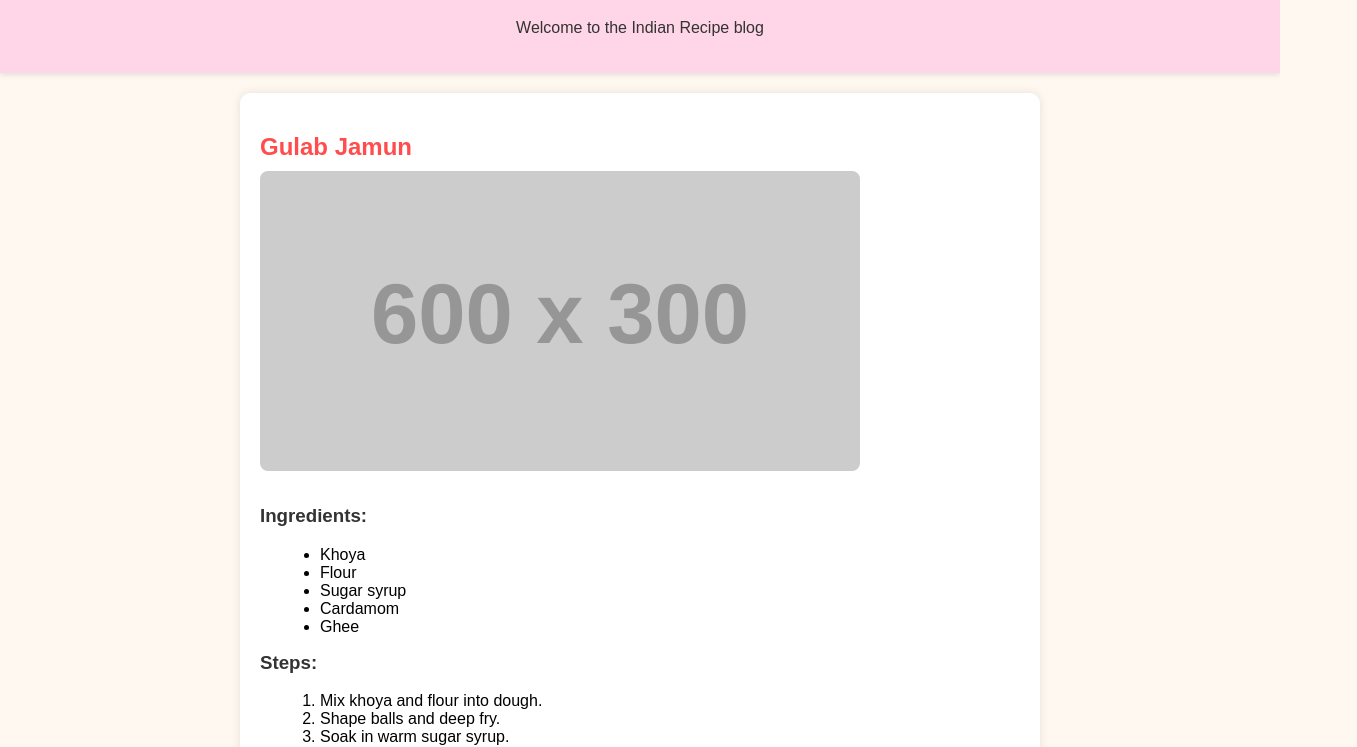
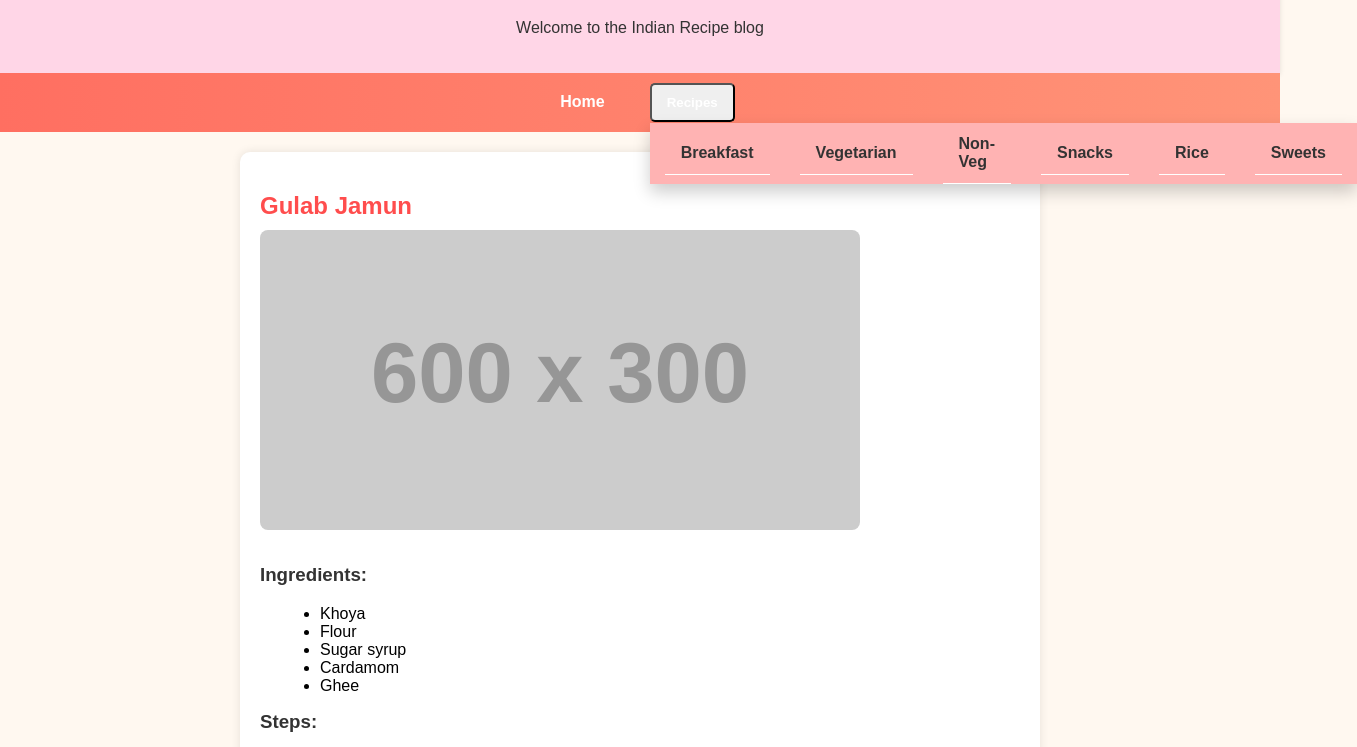
Before and after one commit to dharasurti09/Families-Kitchen, a plain HTML site: page sweets.html in a window 1280 px wide. Shown: the part 81-828 px from the top of the page, 1357 px wide, since content can reach past the window. Drawn offline with Linux system fonts and the light colour scheme; placeholder pictures from the web are drawn by us.

Commit message:
Update sweets.html

```diff
--- a/sweets.html
+++ b/sweets.html
@@ -10,6 +10,22 @@
         <h1>Families Kitchen</h1>
         <p>Welcome to the Indian Recipe blog</p>
     </div>
+    <nav class="navbar">
+        <ul>
+            <li><a href="index.html">Home</a></li>
+            <li class="dropdown-container">
+                <button onclick="toggleDropdown()" class="dropbtn">Recipes</button>
+                <ul id="recipeDropdown" class="dropdown">
+                    <li><a href="breakfast.html">Breakfast</a></li>
+                    <li><a href="vegetarian.html">Vegetarian</a></li>
+                    <li><a href="nonveg.html">Non-Veg</a></li>
+                    <li><a href="snacks.html">Snacks</a></li>
+                    <li><a href="rice.html">Rice</a></li>
+                    <li><a href="sweets.html">Sweets</a></li>
+                </ul>
+            </li>
+        </ul>
+    </nav>
     <div class="content">
         <div class="recipe">
             <h2>Gulab Jamun</h2>
@@ -30,5 +46,11 @@
             </ol>
         </div>
     </div>
+    <script>
+        function toggleDropdown() {
+            var dropdown = document.getElementById("recipeDropdown");
+            dropdown.style.display = dropdown.style.display === "block" ? "none" : "block";
+        }
+    </script>
 </body>
 </html>
```
